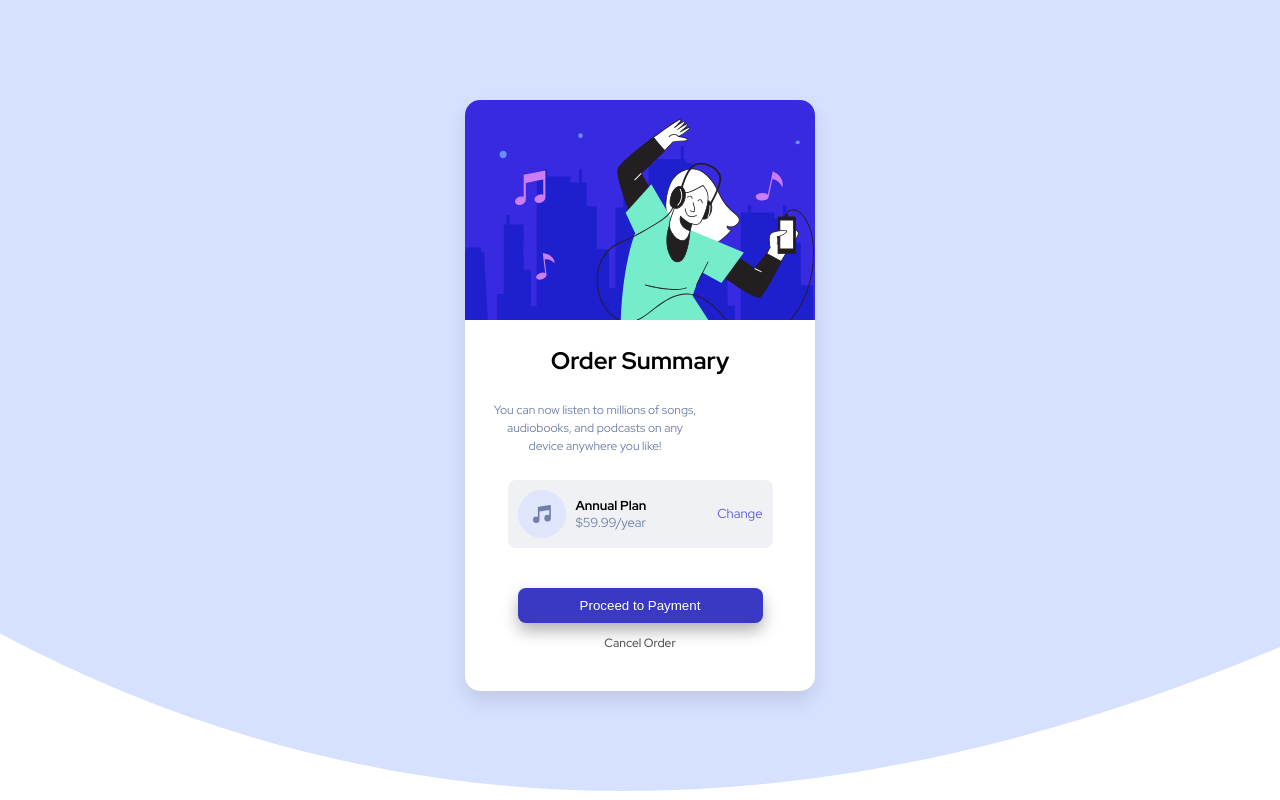
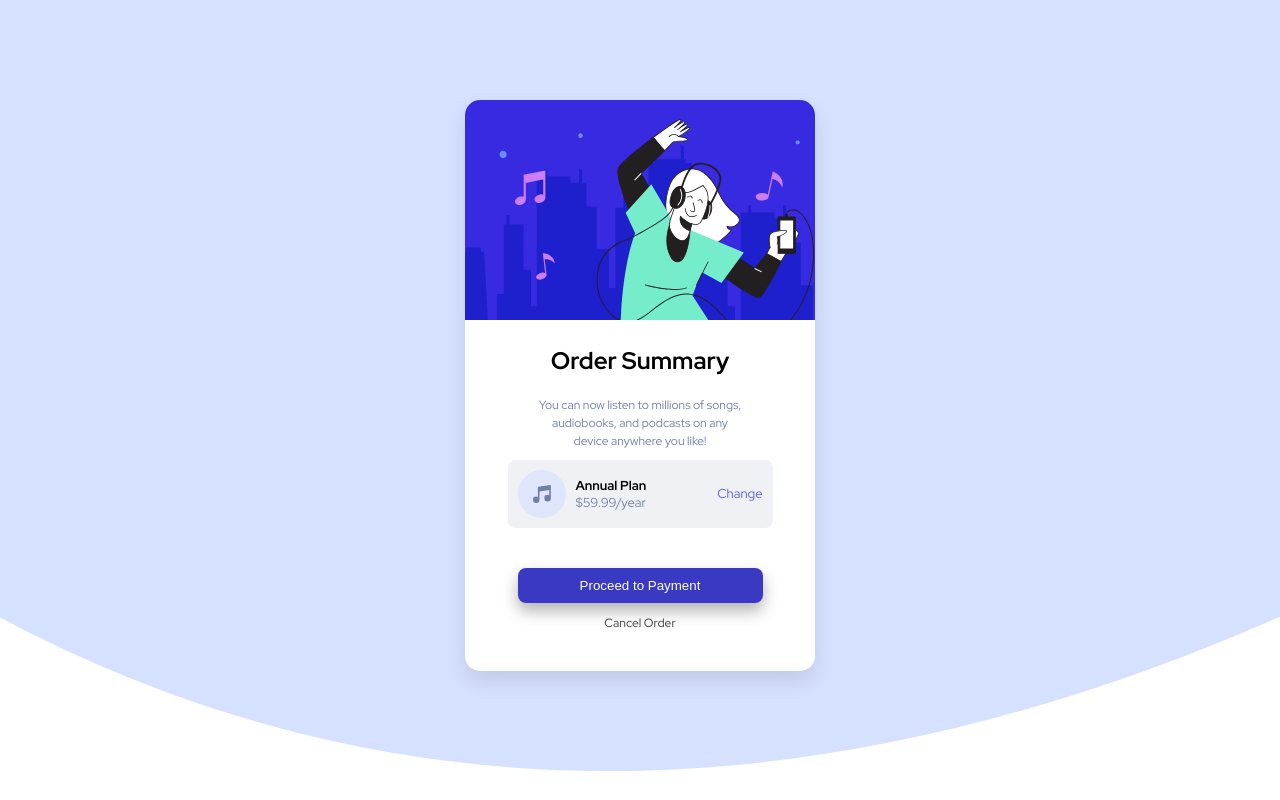
Before and after one commit to Oshokha27/Eviction-Project-Web2-basic-, a plain HTML site: page Index.html in a window 1280 px wide. Drawn offline with Linux system fonts and the light colour scheme.

Commit message:
Initial commit: add HTML, CSS, and images

```diff
--- a/style.css
+++ b/style.css
@@ -19,12 +19,11 @@ body {
   margin: 100px auto;
 }
 .card p {
-  max-width: 60%;
+  width: 60%;
+  margin: 10px auto;
   color: hsl(224, 23%, 55%);
   font-size: 12px;
   line-height: 1.5;
-
-  margin: 25px;
 }
 .plan {
   display: flex;
```
